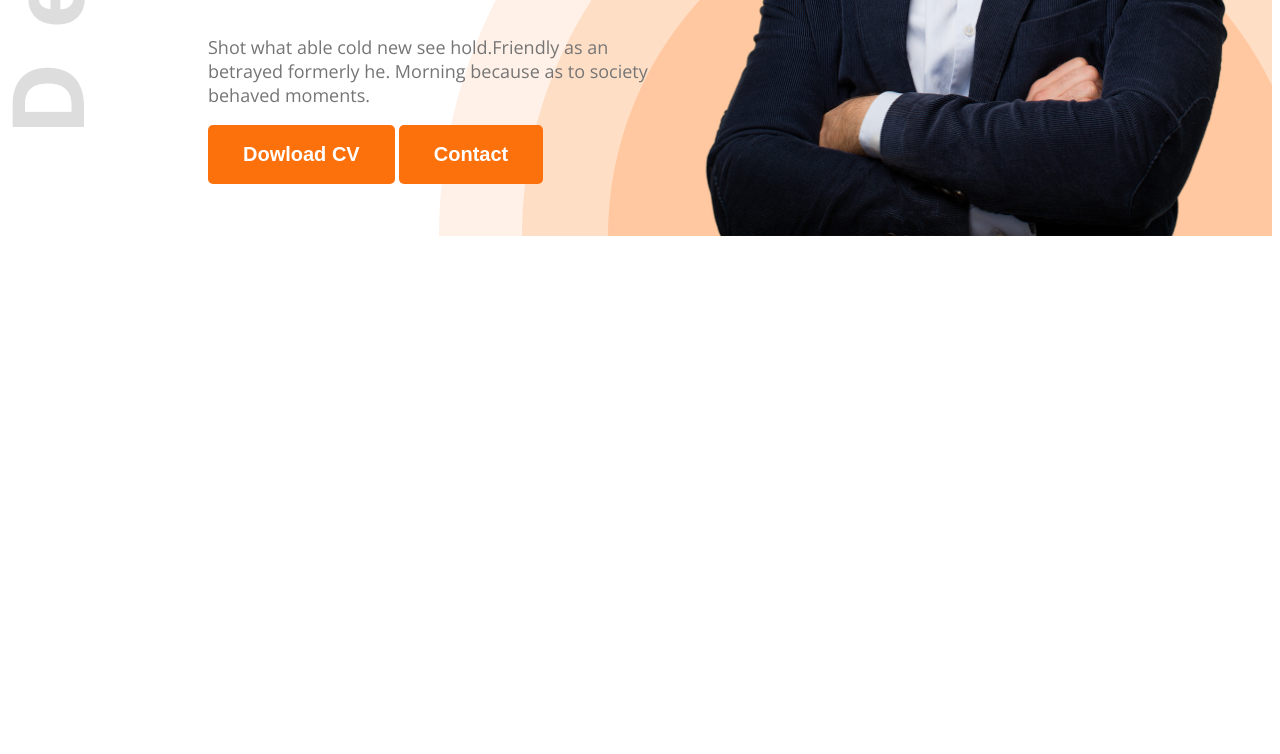
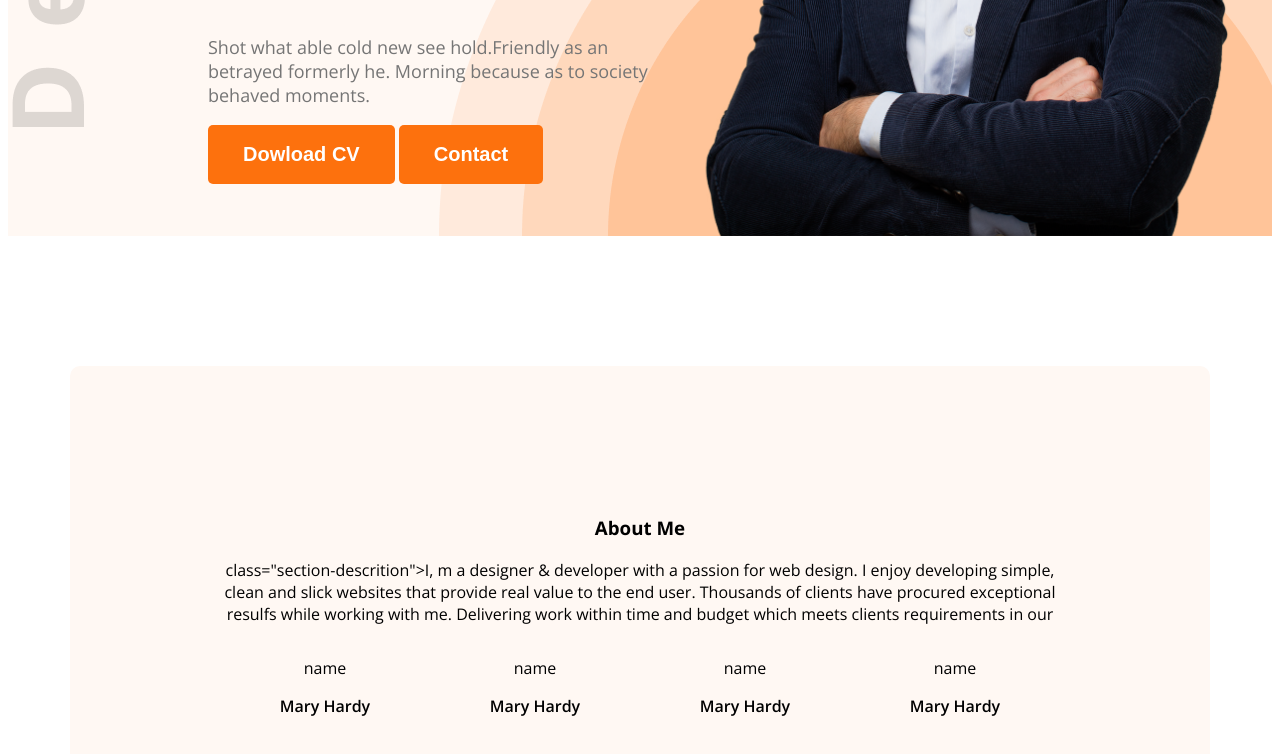
Before and after one commit to sharifcodes-web/webdev-portfolio, a plain HTML site: page index.html in a window 1280 px wide. Shown: the part 686-1440 px from the top of the page. Before the commit the page ends 930 px from the top, so only its background shows below. Drawn offline with nearby package versions, Linux system fonts and the light colour scheme.

Commit message:
About section is done

```diff
--- a/index.html
+++ b/index.html
@@ -12,7 +12,7 @@
     <link rel="stylesheet" href="/styles/index.css">
 </head>
 <body class="open-sans-normal">
-    <header>
+    <header class="secondary-bg">
         <nav>
             <h3 class="nav-title">Ma<span class="text-primary">r</span>y</h3>
             <ul>
@@ -32,7 +32,28 @@
         </div>
     </header>
     <main>
-
+        <section class="About secondary-bg">
+            <h3 class="section-tite">About Me</h3>
+            <p> class="section-descrition">I, m a designer & developer with a passion for web design. I enjoy developing simple, clean and slick websites that provide real value to the end user. Thousands of clients have procured exceptional resulfs while working with me. Delivering work within time and budget which meets clients requirements in our </p>
+            <div class="about-items">
+                <div>
+                    <p class="item-title">name</p>
+                <p class="item-description">Mary Hardy</p>
+                </div>
+                <div>
+                    <p class="item-title">name</p>
+                <p class="item-description">Mary Hardy</p>
+                </div>
+                <div>
+                    <p class="item-title">name</p>
+                <p class="item-description">Mary Hardy</p>
+                </div>
+                <div>
+                    <p class="item-title">name</p>
+                <p class="item-description">Mary Hardy</p>
+                </div>
+            </div>
+        </section>
     </main>
     <footer>
 
--- a/styles/index.css
+++ b/styles/index.css
@@ -14,7 +14,9 @@ header{
     background-position: top left,bottom right;
 }
   /* All Shared items */
-
+  .secondary-bg{
+    background-color: #FFF8F3;
+}
   /* Shared btn */
 .btn-parimary{
     background-color: hsl(25, 98%, 52%);
@@ -30,6 +32,30 @@ header{
 /* shared color */
 .text-primary{
     color: #FD6E0A;
+}
+
+/* shared text color */
+.dark-1{
+        color: #181818;
+    }
+
+.dark-2{
+    color: #474747;
+}
+
+.dark-3{
+        color: #757575;
+    }
+/* shared section */
+.section-title{
+    font-size: 35px;
+    font-weight: bold;
+    color: #181818;
+}
+.section-descrition{
+    font-size: 18px;
+    /* font-weight: bold; */
+    color: #757575;
 }
 
 /* nav style */
@@ -60,9 +86,7 @@ nav ul li a{
     text-decoration: none;
     font-size: 20px;
 }
-.dark-2{
-    color: #474747;
-}
+
 
 /* banner styes */
     .banner{
@@ -82,18 +106,38 @@ nav ul li a{
         font-size: 85px;
         font-weight: bold;
     }
-    .dark-1{
-        color: #181818;
-    }
+
     .banner-description{
         font-size: 18px;
         font-weight:regular ;
     }
-    .dark-3{
-        color: #757575;
-    }
+
 
     .banner-profie-pic{
         width: 580px;
 
     }
+
+    /* main styles */
+    main{
+        max-width:1140px ;
+        margin: 0 auto;
+    }
+
+
+    /* About styles */
+
+.About{
+    border-radius:10px ;
+    padding: 130px 150px;
+    text-align: center;
+    margin-top: 130px;
+}
+.about-items{
+    display: flex;
+    justify-content: space-around;
+}
+
+.item-description{
+    font-weight: 600;
+}
```
